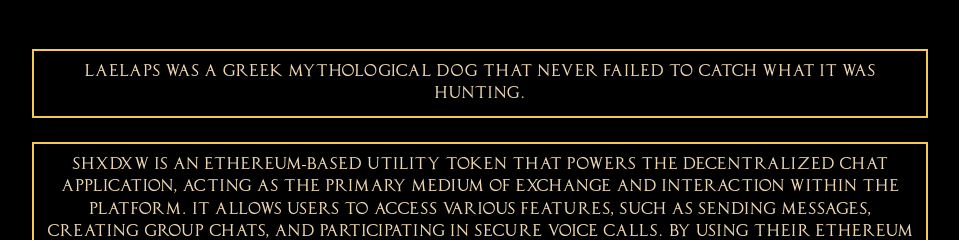
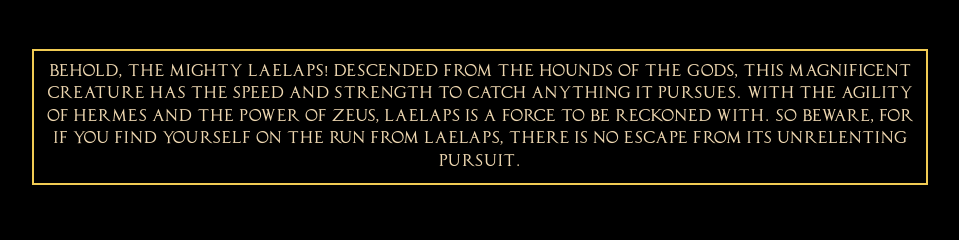
Before and after one commit to oscarthedev15/laelaps, a React (Create React App) app: page / in a window 1280 px wide. Shown: the part 560-800 px from the top of the page, without its empty margins (160-1119 px from the left). Built offline with nearby package versions, Linux system fonts and the light colour scheme.

Commit message:
changed text and set background

```diff
--- a/src/App.css
+++ b/src/App.css
@@ -23,7 +23,7 @@
   color: #efd8b1;
 }
 
-.background {
+html, .background {
   background-color: black;
   align-items: center;
   justify-content: center;
--- a/src/App.js
+++ b/src/App.js
@@ -24,13 +24,17 @@ class App extends React.Component {
         </div>
         <div className="square">
           <p className="textMain">
-            Laelaps was a Greek mythological dog that never failed to catch what
-            it was hunting.
+            Behold, the mighty Laelaps! Descended from the hounds of the gods,
+            this magnificent creature has the speed and strength to catch
+            anything it pursues. With the agility of Hermes and the power of
+            Zeus, Laelaps is a force to be reckoned with. So beware, for if you
+            find yourself on the run from Laelaps, there is no escape from its
+            unrelenting pursuit.
           </p>
         </div>
         <br></br>
 
-        <div className="square">
+        {/* <div className="square">
           <p className="textMain">
             SHXDXW is an Ethereum-based utility token that powers the
             decentralized chat application, acting as the primary medium of
@@ -72,7 +76,7 @@ class App extends React.Component {
             supply, promoting a more equitable distribution of tokens for
             participants entering the market around the same time.
           </p>
-        </div>
+        </div> */}
       </div>
     );
   }
```
Also changed, not shown: 7 other files (tests, documents, lock files or other folders).
